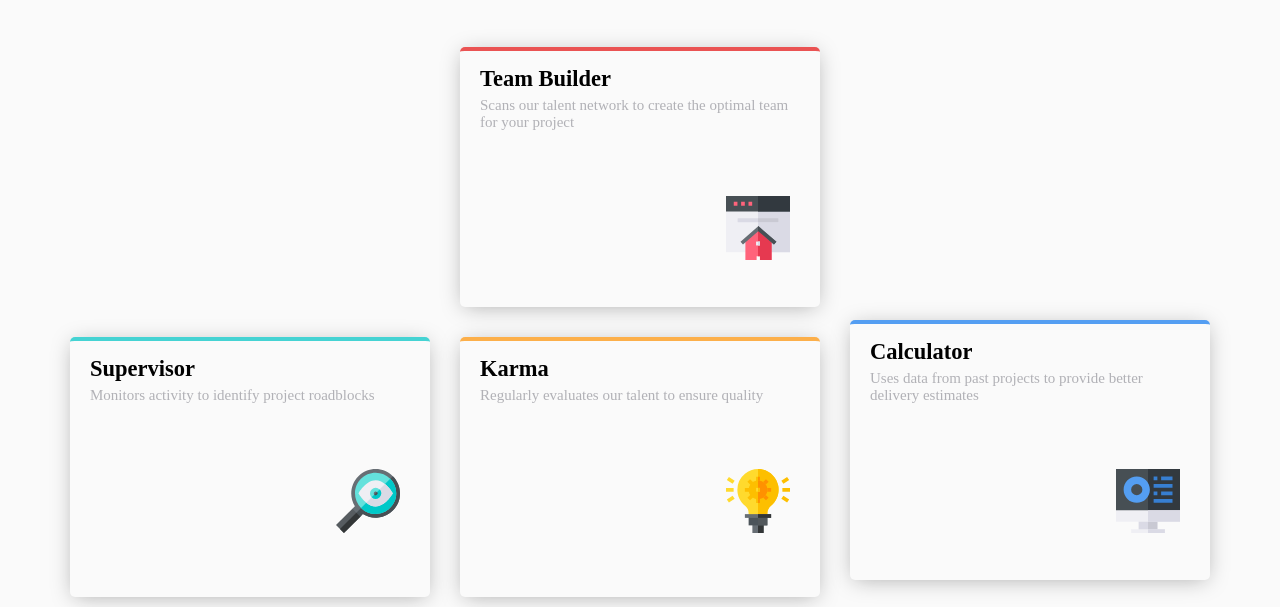
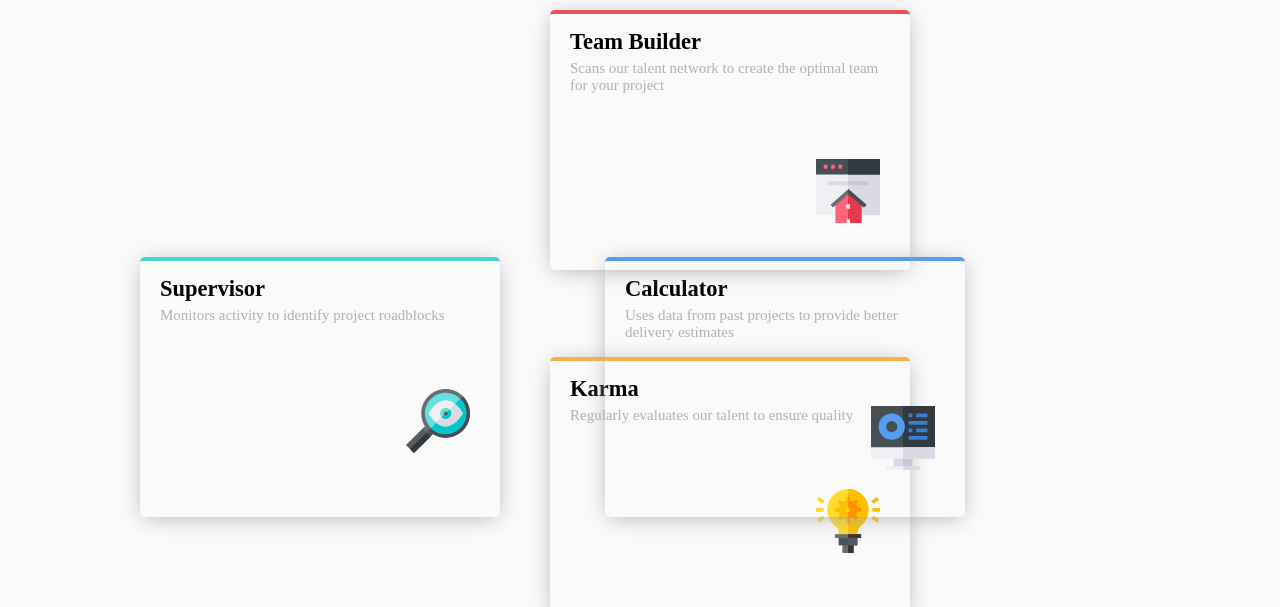
Before and after one commit to rgeet13/Frontend-Mentor-Projects, a plain HTML site: page four-card-feature-section-master/index.html in a window 1280 px wide. Shown: the part 193-800 px from the top of the page. Drawn offline with Linux system fonts and the light colour scheme; a web font is replaced by a local one.

Commit message:
Done with the Desktop version

```diff
--- a/four-card-feature-section-master/index.html
+++ b/four-card-feature-section-master/index.html
@@ -16,13 +16,14 @@
     <title>Frontend Mentor | Four card feature section</title>
   </head>
   <body>
-    <h1 class="heading-1">Reliable, efficient delivery</h1>
-    <h1 class="heading-2">Powered by Technology</h1>
-    <p class="description">
-      Our Artificial Intelligence powered tools use millions of project data
-      points to ensure that your project is successful
-    </p>
     <div class="container">
+      <h1 class="heading-1">Reliable, efficient delivery</h1>
+      <h1 class="heading-2">Powered by Technology</h1>
+      <p class="description">
+        Our Artificial Intelligence powered tools use millions of project data
+        points to ensure that your project is successful
+      </p>
+
       <div class="supervisor-block">
         <h2>Supervisor</h2>
         <p>Monitors activity to identify project roadblocks</p>
--- a/four-card-feature-section-master/style.css
+++ b/four-card-feature-section-master/style.css
@@ -8,14 +8,13 @@
 body {
   font-size: 15px;
   background-color: rgb(250, 250, 250);
-  z-index: 0;
-  /* margin: 0px auto; */
 }
 
 .container {
-  display: table;
+  position: relative;
+  min-height: 100vh;
+  max-width: 100%;
   margin: 0px auto;
-  height: 100vh;
 }
 
 .heading-1 {
@@ -44,6 +43,7 @@ p {
 }
 
 .supervisor-block {
+  position: absolute;
   display: inline-block;
   height: 260px;
   width: 360px;
@@ -52,21 +52,24 @@ p {
   border-top: 4px solid hsl(180, 62%, 55%);
   z-index: 1;
   box-shadow: 0px 3px 22px -4px darkgray;
-  margin-right: 30px;
+  top: 50%;
+  left: 140px;
 }
 
 .team-builder-block {
+  position: absolute;
   height: 260px;
   width: 360px;
   border-radius: 5px;
   padding: 15px;
   border-top: 4px solid hsl(0, 78%, 62%);
-  z-index: 1;
+  z-index: 1000;
   box-shadow: 0px 3px 22px -4px darkgray;
-  margin-top: 50px;
+  left: 550px;
 }
 
 .karma-block {
+  position: absolute;
   height: 260px;
   width: 360px;
   border-radius: 5px;
@@ -74,10 +77,12 @@ p {
   border-top: 4px solid hsl(34, 97%, 64%);
   z-index: 1;
   box-shadow: 0px 3px 22px -4px darkgray;
-  margin-top: 30px;
+  left: 550px;
+  top: 500px;
 }
 
 .calculator-block {
+  position: absolute;
   display: inline-block;
   height: 260px;
   width: 360px;
@@ -86,7 +91,8 @@ p {
   border-top: 4px solid hsl(212, 86%, 64%);
   z-index: 1;
   box-shadow: 0px 3px 22px -4px darkgray;
-  margin-left: 30px;
+  top: 50%;
+  right: 315px;
 }
 
 .second-block {
@@ -121,4 +127,5 @@ p {
 
 footer {
   text-align: center;
+  margin-top: 200px;
 }
```
